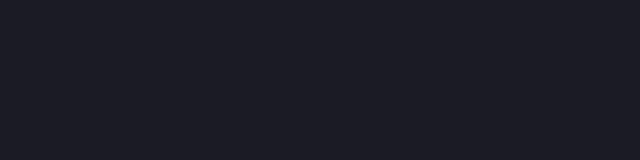
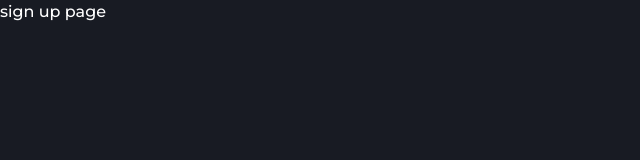
Before and after one commit to nairo-mudumane/artists-m-toca, a React (Vite) app: page /new in a window 1280 px wide. Before the commit this address had no page. Shown: the top 160 px of the page, without its empty margins (0-640 px from the left). Built offline with nearby package versions, Linux system fonts and the light colour scheme.

Commit message:
sign up page

```diff
--- a/src/pages/forgot-password/index.tsx
+++ b/src/pages/forgot-password/index.tsx
@@ -76,7 +76,7 @@
             </Typography>
 
             {isDone ? (
-              <div>
+              <>
                 <Typography variant="body1">
                   Enviamos um e-mail no endereco{" "}
                   <a href={`mailto:${input.email}`} className="link">
@@ -126,7 +126,7 @@
                     )}
                   </ListItem>
                 </List>
-              </div>
+              </>
             ) : (
               <form onSubmit={onSubmit}>
                 <Typography variant="body1" sx={{ mb: 2 }}>
--- a/src/pages/index.ts
+++ b/src/pages/index.ts
@@ -1,3 +1,4 @@
 export * from "./login";
 export * from "./overview";
 export * from "./forgot-password";
+export * from "./sign-up";
--- /dev/null
+++ b/src/pages/sign-up/index.tsx
@@ -0,0 +1,3 @@
+export function SignUp() {
+  return <div>sign up page</div>;
+}
--- a/src/routes/index.tsx
+++ b/src/routes/index.tsx
@@ -1,5 +1,5 @@
 import { Route, Routes } from "react-router-dom";
-import { ForgotPassword, Login, Overview } from "../pages";
+import { ForgotPassword, Login, Overview, SignUp } from "../pages";
 
 export default function () {
   return (
@@ -7,6 +7,7 @@
       <Route path="/" element={<Overview />} />
       <Route path="/login" element={<Login />} />
       <Route path="/forgot-password" element={<ForgotPassword />} />
+      <Route path="/new" element={<SignUp />} />
     </Routes>
   );
 }
```
